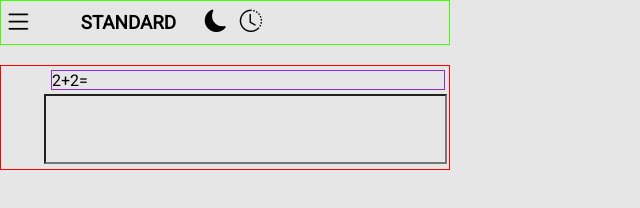
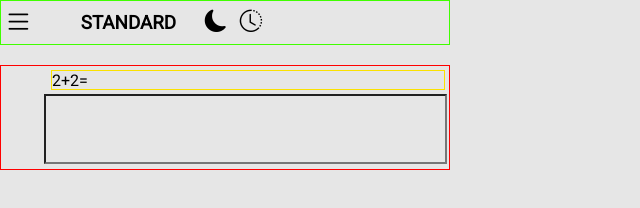
Before and after one commit to Alinaderkurdi/CALCULATOR, a website: page index.html in a window 1280 px wide. Shown: the whole page, without its empty margins (0-640 px from the left). Drawn offline with nearby package versions, Linux system fonts and the light colour scheme; a web font is replaced by a local one.

Commit message:
change some color!

```diff
--- a/style/style.scss
+++ b/style/style.scss
@@ -90,7 +90,7 @@ body{
         .number-box{
             width: 88%;
             height: 20px;
-            border: 1px blueviolet solid;
+            border: 1px rgb(250, 225, 0) solid;
             margin-left: 50px;
             margin-top: 4px;
         }
```
Also changed, not shown: style/style.css, 1 other file.
